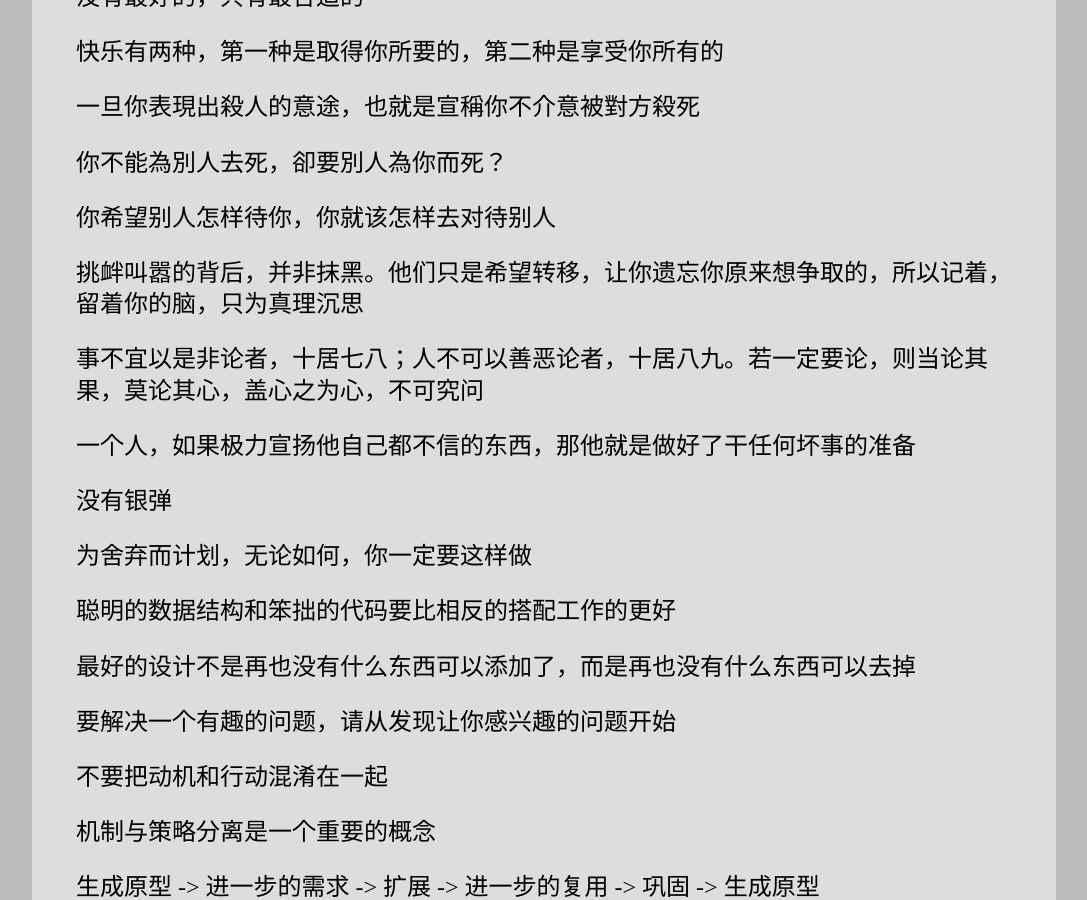
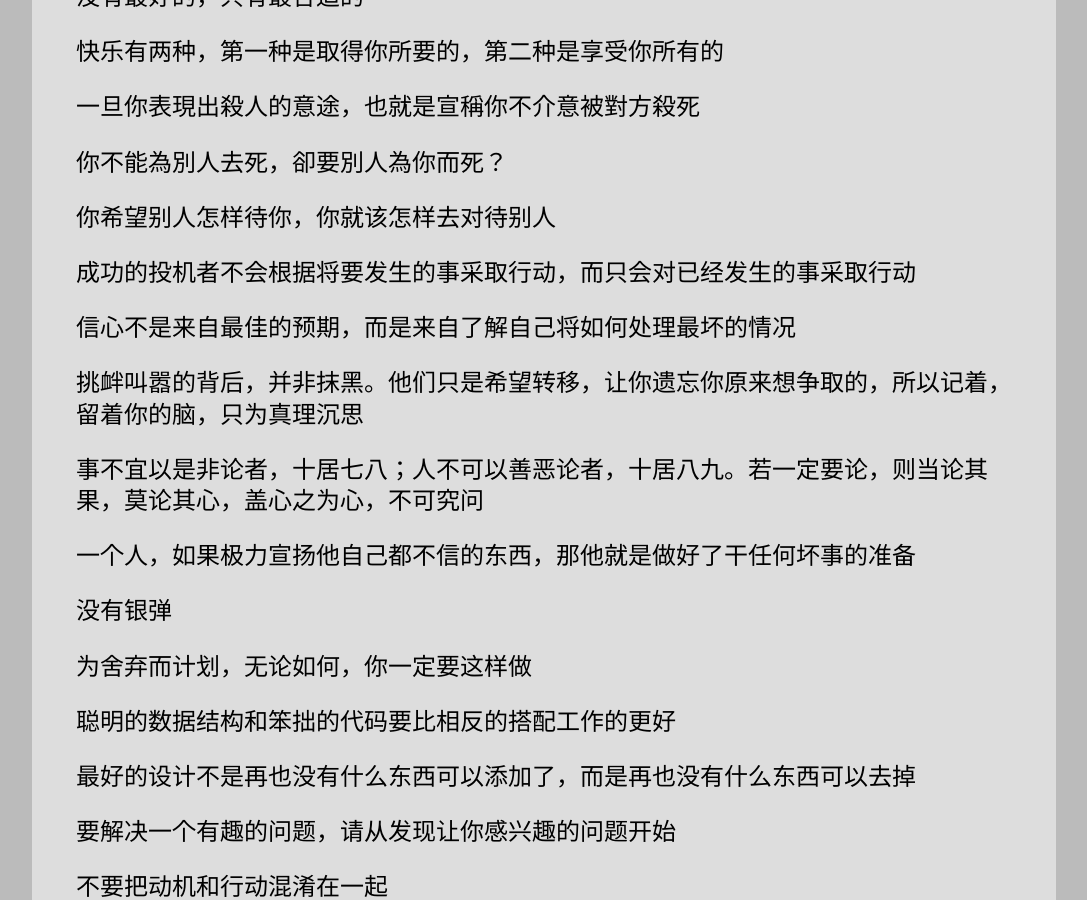
Before and after one commit to leiqin/leiqin.github.io, a Jekyll site: the page built from shoucang/revelation.markdown, in a window 1280 px wide and 900 px high, scrolled down 1082 px. Shown: the whole window, without its empty margins (96-1183 px from the left). Built offline with Jekyll 4.4.1, drawn with Linux system fonts in a browser that asks for light colours; nearby versions of some CDN libraries; comment, search, counter and statistics services are not loaded; part of the change alters nothing that is shown; some of the changed text lies outside the part shown.

Commit message:
添加克雷圣经

```diff
--- a/_includes/common_html_head.html
+++ b/_includes/common_html_head.html
@@ -6,7 +6,7 @@
 <script>
 	$(document).ready(function(){
 		$.get(
-		'/revelation.html',
+		'/shoucang/revelation.html',
 		function(data){
 			var arr = Array();
 			$(data).find('dt').each(function(){
--- a/revelation.markdown
+++ b/shoucang/revelation.markdown
@@ -61,6 +61,14 @@ title: 克雷圣经
 你希望别人怎样待你，你就该怎样去对待别人
 :	图书 《人性的弱点》 第六章 如何使人很快的喜欢你
 
+成功的投机者不会根据将要发生的事采取行动，而只会对已经发生的事采取行动
+:	图书 《苏黎世投机定律》 定理四 论预测 人类的行为不可预测，不要相信任何未卜先知
+(PS: 看一个人要看他做了什么，而不是看他想做什么)
+
+信心不是来自最佳的预期，而是来自了解自己将如何处理最坏的情况
+:	图书 《苏黎世投机定律》 定理九 论乐观与悲观 乐观就是预期最好的情况会发生，信心则是知道如何处理最坏的情况。绝不要仅仅因为乐观而采取投机活动。
+定理九警告：乐观可能是投机者的敌人，它会使人感觉良好，因此它是危险的，它使一般人的判断陷入模糊状态，它可能将你带入风险而没有出路，即使有出路，乐观也可能影响你使用它。
+
 挑衅叫嚣的背后，并非抹黑。他们只是希望转移，让你遗忘你原来想争取的，所以记着，留着你的脑，只为真理沉思
 :   微博 伊能静 被和谐
 
```
